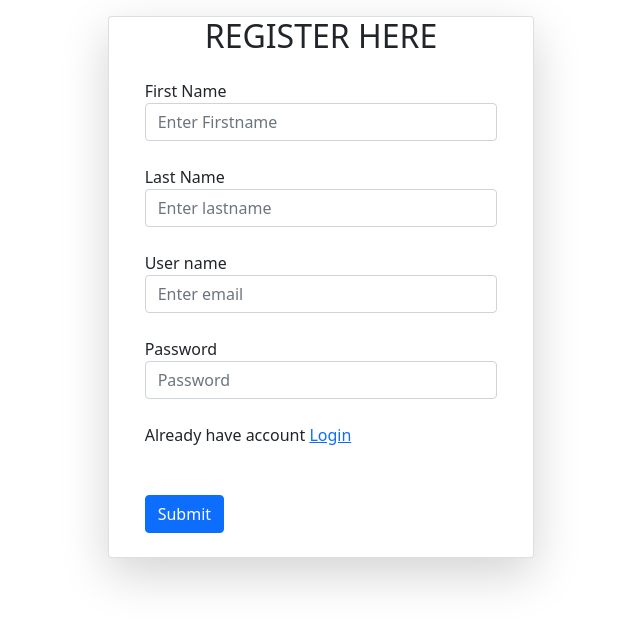
After one commit to Rakesh60/Django_Crud, a Django app: page /register/ in a window 1280 px wide. The commit adds this page. Shown: the top 626 px of the page, without its empty margins (319-959 px from the left). Run offline with Django 4.2, Linux system fonts and the light colour scheme.

Commit message:
user_login_register

```diff
--- /dev/null
+++ b/vege/templates/register.html
@@ -0,0 +1,47 @@
+<!DOCTYPE html>
+<html lang="en">
+
+<head>
+  <meta charset="UTF-8">
+  <meta name="viewport" content="width=device-width, initial-scale=1.0">
+  <title>Reciepe App</title>
+  <link href="https://cdn.jsdelivr.net/npm/bootstrap@5.0.2/dist/css/bootstrap.min.css" rel="stylesheet"
+    integrity="sha384-EVSTQN3/azprG1Anm3QDgpJLIm9Nao0Yz1ztcQTwFspd3yD65VohhpuuCOmLASjC" crossorigin="anonymous">
+  <script src="https://cdn.jsdelivr.net/npm/bootstrap@5.0.2/dist/js/bootstrap.bundle.min.js"
+    integrity="sha384-MrcW6ZMFYlzcLA8Nl+NtUVF0sA7MsXsP1UyJoMp4YLEuNSfAP+JcXn/tWtIaxVXM"
+    crossorigin="anonymous"></script>
+</head>
+<body>
+   <div class="container col-4 card mt-3 shadow-lg">
+    <form method="post"  >
+        {% csrf_token %}
+        <h2 class="text-center">REGISTER HERE</h2>
+        <div class="form-group m-4">
+          <label for="exampleInputEmail1">First Name</label>
+          <input type="text" name="first_name" class="form-control" id="exampleInputEmail1" aria-describedby="emailHelp" placeholder="Enter Firstname">
+
+        </div>
+
+        <div class="form-group m-4">
+          <label for="exampleInputEmail1">Last Name</label>
+          <input type="text" name="last_name" class="form-control" id="exampleInputEmail1" aria-describedby="emailHelp" placeholder="Enter lastname">
+
+        </div>
+        <div class="form-group m-4">
+            <label for="exampleInputEmail1">User name</label>
+            <input type="text" name="user_name" class="form-control" id="exampleInputEmail1" aria-describedby="emailHelp" placeholder="Enter email">
+
+          </div>
+
+
+
+        <div class="form-group m-4">
+          <label for="exampleInputPassword1">Password</label>
+          <input type="password" name="password" class="form-control" id="exampleInputPassword1" placeholder="Password">
+        </div>
+        <p class="form-group m-4">Already have account <a href="/login/">Login</a></p>
+
+        <button type="submit" class="btn  btn-primary m-4">Submit</button>
+      </form>
+   </div>
+</body>
--- a/vege/urls.py
+++ b/vege/urls.py
@@ -6,4 +6,7 @@
      path('vege/',views.reciepies,name='reciepe'),
      path('delete/<rec_id>/',views.delete_reciepe,name='reciepe'),
      path('update/<rec_id>/',views.update_reciepe,name='reciepe'),
+     path('login/',views.login_handel,name='login'),
+     path('register/',views.register_handel,name='register'),
+
 ]
--- a/vege/views.py
+++ b/vege/views.py
@@ -1,5 +1,6 @@
 from django.shortcuts import render,redirect,HttpResponse
 from .models import *
+from django.contrib.auth.models import User
 
 # Create your views here.
 def reciepies(request):
@@ -70,3 +71,30 @@
         return redirect('/vege/')
     context={'recipe':queryset}
     return render(request,'updaterecipe.html',context)
+
+
+def login_handel(request):
+    return render(request,'login.html')
+
+
+
+
+
+def register_handel(request):
+    if request.method=='POST':
+        first_name=request.POST.get('first_name')
+        last_name=request.POST.get('last_name')
+        user_name=request.POST.get('user_name')
+        password=request.POST.get('password')
+
+        user=User.objects.create(
+            first_name=first_name,
+            last_name=last_name,
+            username=user_name
+            )
+
+        user.set_password(password)
+        user.save()
+        return redirect('/register/')
+
+    return render(request,'register.html')
```
Also changed, not shown: vege/templates/login.html (+5 -4 lines), db.sqlite3.
